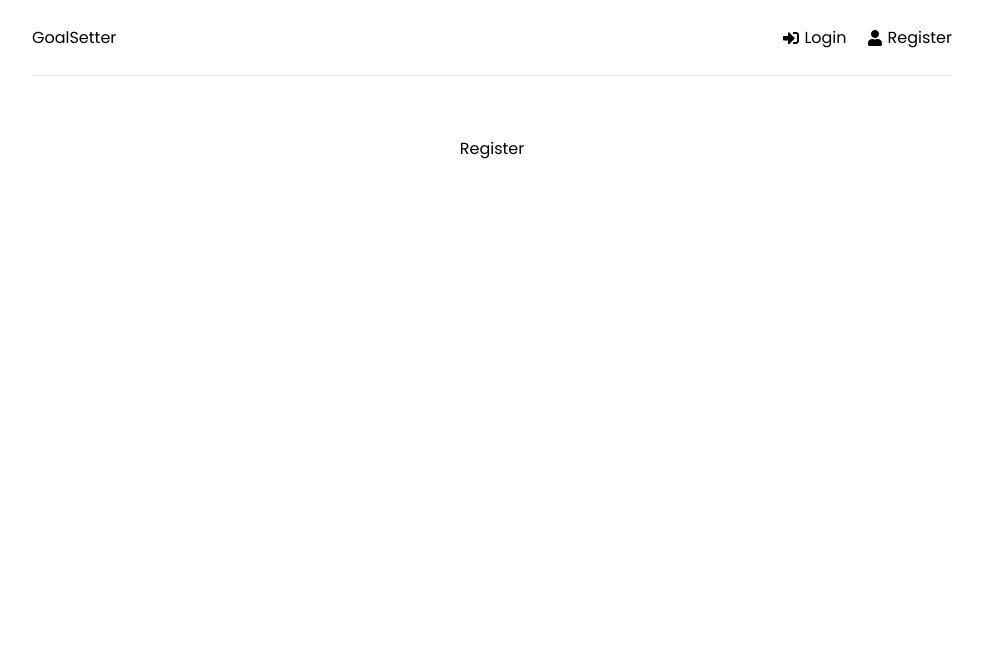
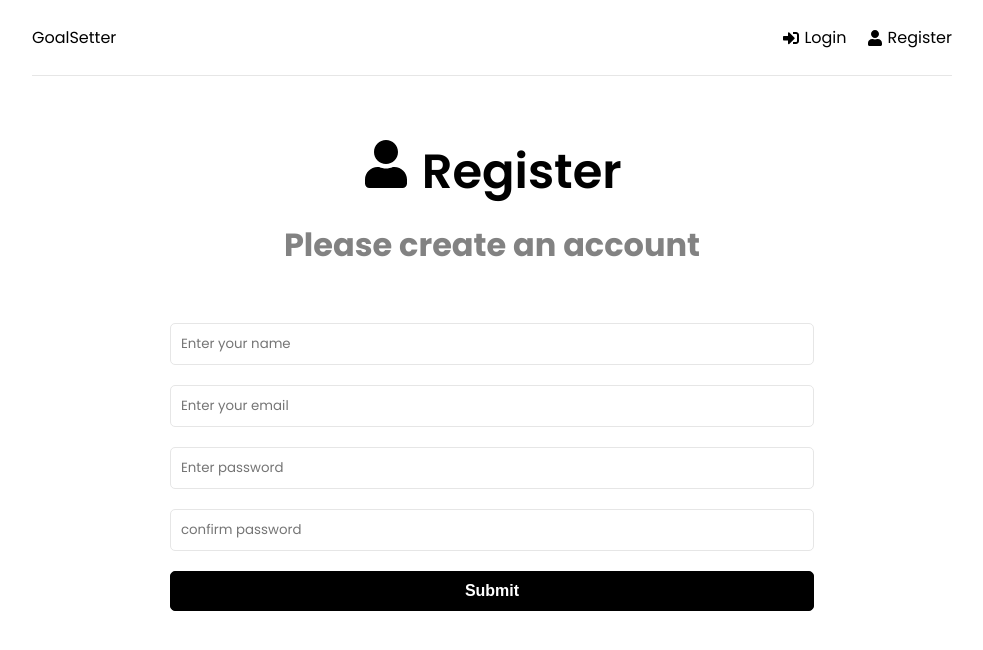
Before and after one commit to hebypaul/Goal-Setter, a React (Create React App) app in the folder frontend/: page /register in a window 1280 px wide. Shown: the top 650 px of the page, without its empty margins (148-1131 px from the left). Built offline with nearby package versions, Linux system fonts and the light colour scheme.

Commit message:
Register Page

```diff
--- a/frontend/src/pages/Register.jsx
+++ b/frontend/src/pages/Register.jsx
@@ -1,8 +1,88 @@
 import React from 'react'
+import { useState, useEffect } from 'react'
+import { FaUser } from 'react-icons/fa'
+function Register() {
+  const [formData, setFormData] = useState({
+    name: '',
+    email: '',
+    password: '',
+    password2: ''
+  })
 
-function Register() {
+  const {name, email, password, password2} = formData
+  const onChange = (e) => {
+    setFormData((prevState)=> ({
+      ...prevState,
+      [e.target.name]: e.target.value
+    }))
+  }
+
+  const onSubmit = (e) => {
+    e.preventDefault()
+  }
+
   return (
-    <div>Register</div>
+    <>
+      <section className='heading'>
+        <h1>
+          <FaUser /> Register
+        </h1>
+        <p>Please create an account </p>
+      </section>
+      <section className="form">
+        <form onSubmit={onSubmit}>
+          <div className="form-group">
+            <input
+              type="text"
+              className="form-control"
+              id="name"
+              name="name"
+              value={name}
+              placeholder="Enter your name"
+              onChange={onChange}
+            />
+          </div>
+          <div className="form-group">
+            <input
+              type="email"
+              className="form-control"
+              id="email"
+              name="email"
+              value={email}
+              placeholder="Enter your email"
+              onChange={onChange}
+            />
+          </div>
+          <div className="form-group">
+            <input
+              type="password"
+              className="form-control"
+              id="password"
+              name="password"
+              value={password}
+              placeholder="Enter password"
+              onChange={onChange}
+            />
+          </div>
+          <div className="form-group">
+            <input
+              type="password"
+              className="form-control"
+              id="password2"
+              name="password2"
+              value={password2}
+              placeholder="confirm password"
+              onChange={onChange}
+            />
+          </div>
+          <div className="form-group">
+            <button type="submit" className='btn btn-block'>
+              Submit
+            </button>
+          </div>
+        </form>
+      </section>
+    </>
   )
 }
 
```
